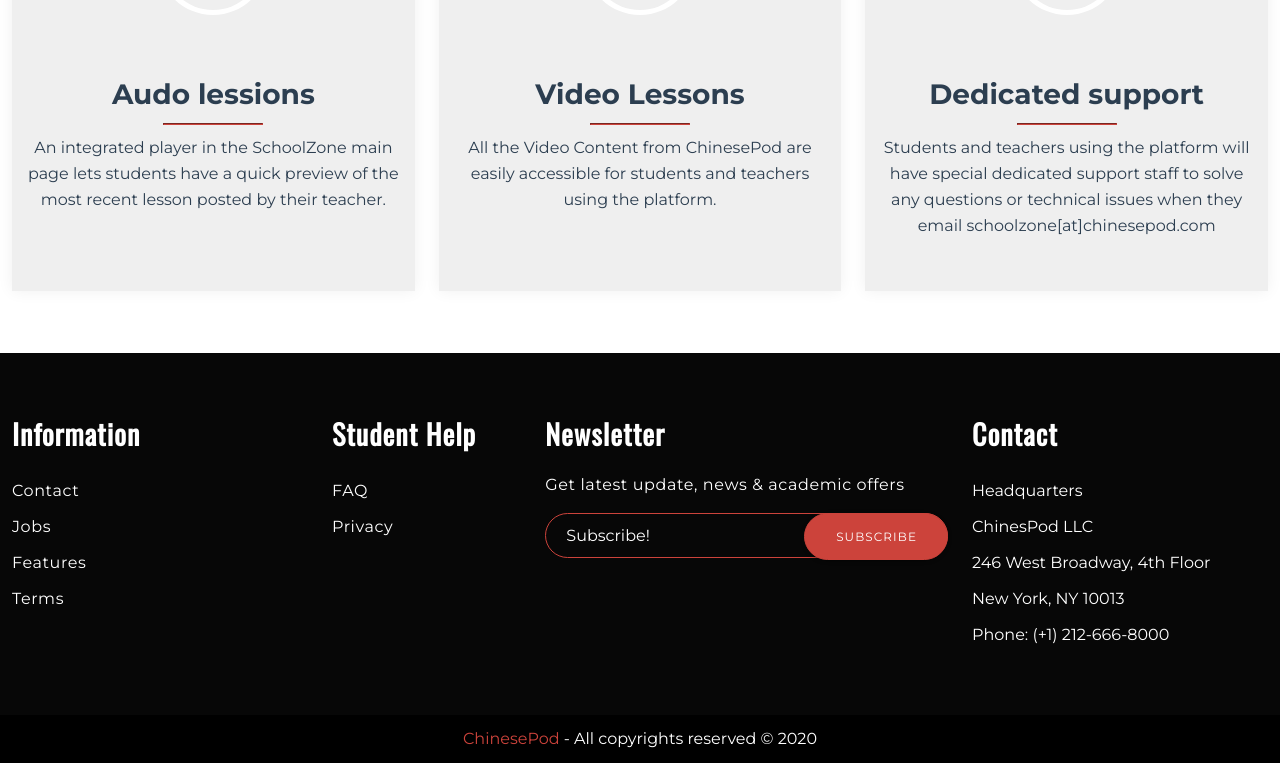
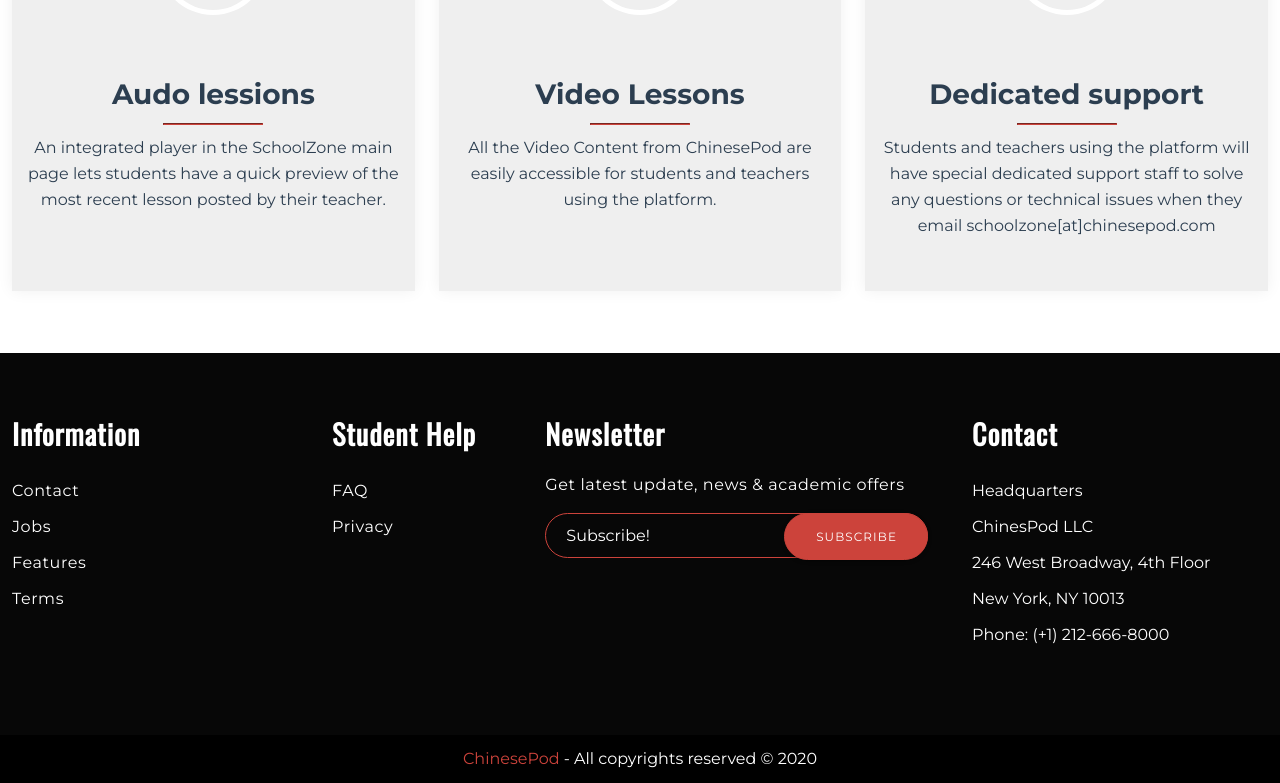
Before and after one commit to Noor-Khan/schoolzone, a Vue app: page / in a window 1280 px wide. Shown: the part 2888-3671 px from the top of the page. Built offline with nearby package versions, Linux system fonts and the light colour scheme.

Commit message:
fixed padding issues

```diff
--- a/src/components/Footer/Footer.vue
+++ b/src/components/Footer/Footer.vue
@@ -93,6 +93,8 @@
   }
   .footer-col {
     color: #fff;
+    padding-right: 20px;
+    padding-bottom: 20px;
     a {
       color: #fff;
       letter-spacing: 0.6px;
```
